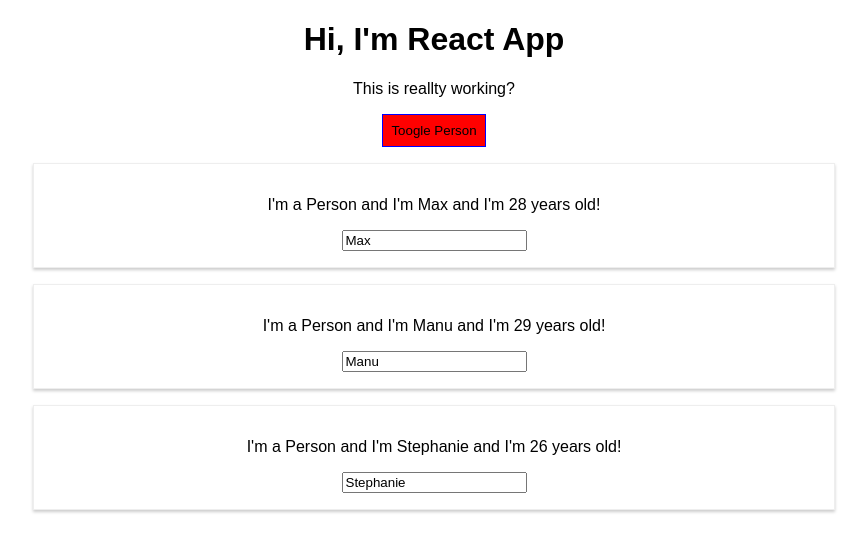
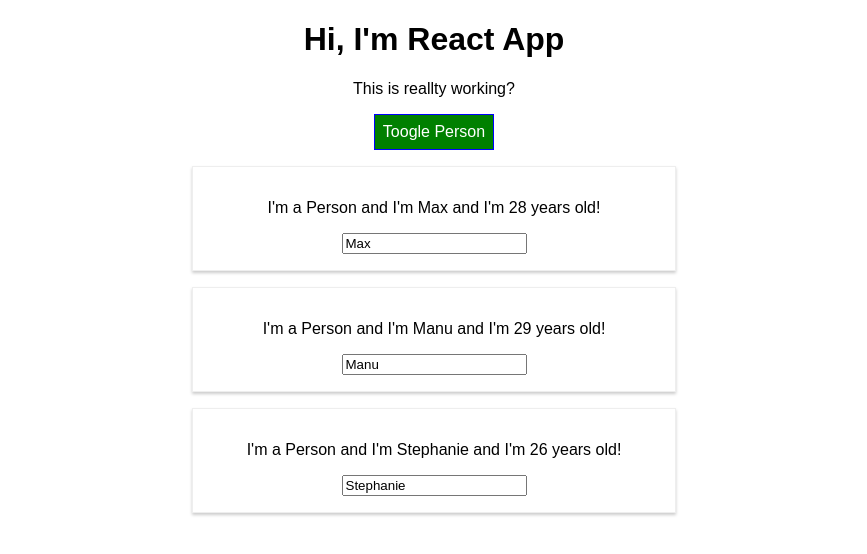
Before and after one commit to ozvaris/react_complete_guide, a React app: page / in a window 1280 px wide. Both pictures are taken after a click on the button "Toogle Person". Shown: the top 554 px of the page, without its empty margins (206-1073 px from the left). Built offline with nearby package versions, Linux system fonts and the light colour scheme.

Commit message:
styled componets used

```diff
--- a/package.json
+++ b/package.json
@@ -38,6 +38,7 @@
     "react-dom": "^16.9.0",
     "resolve": "1.6.0",
     "style-loader": "0.19.0",
+    "styled-components": "^4.4.1",
     "sw-precache-webpack-plugin": "0.11.4",
     "url-loader": "0.6.2",
     "webpack": "3.8.1",
--- a/src/App.js
+++ b/src/App.js
@@ -1,7 +1,22 @@
 import React, { Component } from 'react';
 import classes from './App.css';
+import styled from 'styled-components'
+import Person from './Person/Person'
 
-import Person from './Person/Person'
+const StyledButton = styled.button`
+      background-color: green;
+      color: white;
+      font: inherit;
+      border: 1px solid blue;
+      padding: 8px;
+      cursor: pointer;
+
+      &:hover {
+        background-color: lightgreen;
+        color: black;
+      }
+`;
+
 
 class App extends Component {
   state = {
@@ -117,9 +132,9 @@
 
           <h1>Hi, I'm React App</h1>
           <p className={Assignedclasses.join(' ')}>This is reallty working?</p>
-          <button
-            style={style}
-            onClick={this.tooglePersonHandler}>Toogle Person</button>
+          <StyledButton onClick={this.tooglePersonHandler}>
+            Toogle Person
+          </StyledButton>
           {persons}
 
         </div>
--- a/src/Person/Person.css
+++ b/src/Person/Person.css
@@ -1,4 +1,4 @@
-.Person{
+/* .Person{
     width: 60%;
     margin:16px auto;
     border: 1px solid #eee;
@@ -9,7 +9,7 @@
 
 }
 
-/* @media (min-width: 500px){
+@media (min-width: 500px){
     .Person{
         width: 450px;
     }
--- a/src/Person/Person.js
+++ b/src/Person/Person.js
@@ -1,18 +1,46 @@
 import React from 'react';
 import classes from './Person.css';
+import styled from 'styled-components'
+
+const StyledDiv = styled.div`
+
+width: 60%;
+margin:16px auto;
+border: 1px solid #eee;
+box-shadow:0 2px 3px #ccc;
+padding: 16px;
+text-align: center;
+
+
+@media (min-width: 500px){
+
+    width: 450px;
+}
+
+`;
 
 const person = (props) => {
+    const style = {
+        '@media (min-width: 500px)' :{
+            width: '450px'
+        }
+    }
 
 
 
     return(
 
-        <div className={classes.Person} >
-
-            <p onClick={props.click}>I'm a Person and I'm {props.name} and I'm {props.age} years old!</p>
+        // <div className={classes.Person} >
+        <StyledDiv>
+                <p onClick={props.click}>I'm a Person and I'm {props.name} and I'm {props.age} years old!</p>
             <p>{props.children}</p>
             <input type="text" onChange={props.changed} value={props.name}/>
-        </div>
+
+        </StyledDiv>
+        // </div>
+
+
+
     )
 
 };
```
Also changed, not shown: 1 other file (tests, documents, lock files or other folders).
